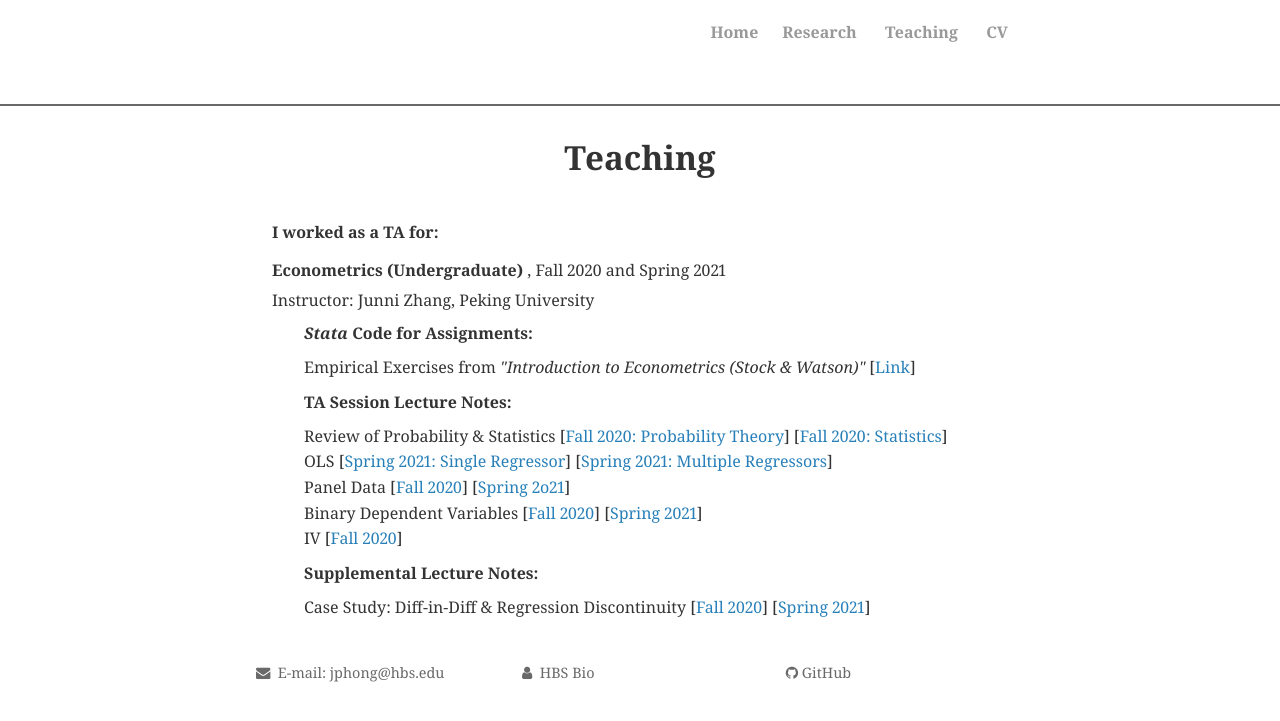
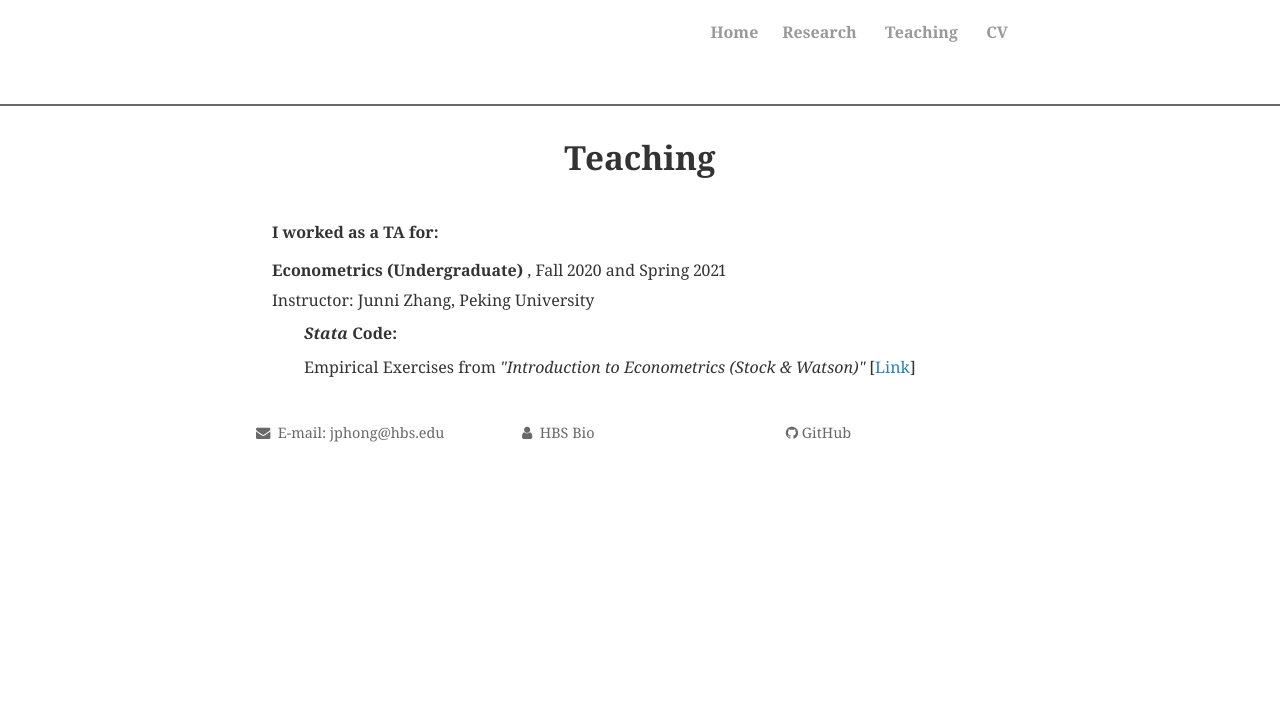
Before and after one commit to JingpengHong/JingpengHong.github.io, a Jekyll site: the page built from teaching.html, in a window 1280 px wide. Shown: the top 721 px of the page. Built offline with Jekyll 4.4.1, drawn with Linux system fonts in a browser that asks for light colours; nearby versions of some CDN libraries; comment, search, counter and statistics services are not loaded; a style sheet for code colours, icons or effects is not loaded.

Commit message:
Update teaching.html

```diff
--- a/teaching.html
+++ b/teaching.html
@@ -8,13 +8,5 @@
 <p style="line-height: 150%"> <strong> Econometrics (Undergraduate) </strong>, Fall 2020 and Spring 2021
 <p style="line-height: 50%"> Instructor: Junni Zhang, Peking University
 <br>
-<p style="text-align:justify;text-indent:2em"><b><i>Stata</i> Code for Assignments: </b>
+<p style="text-align:justify;text-indent:2em"><b><i>Stata</i> Code: </b>
 <p style="text-align:justify;text-indent:2em;line-height: 70%">Empirical Exercises from <i>"Introduction to Econometrics (Stock & Watson)" </i> [<a href="https://github.com/JingpengHong/Econometrics_TA.git" >Link</a>]
-<p style="text-align:justify;text-indent:2em;"><b>TA Session Lecture Notes: </b>
-<p style="text-align:justify;text-indent:2em;line-height: 70%">Review of Probability & Statistics [<a href="https://www.dropbox.com/s/62at9lfbtq2j41k/Lab1.pdf?dl=0" >Fall 2020: Probability Theory</a>] [<a href="https://www.dropbox.com/s/na318rb2jbj1r1d/Lab_II.pdf?dl=0" >Fall 2020: Statistics</a>]
-<p style="text-align:justify;text-indent:2em;line-height: 70%">OLS [<a href="https://www.dropbox.com/s/wetk8nyfxutmyda/notes_Ch4-5_Jingpeng.pdf?dl=0" >Spring 2021: Single Regressor</a>] [<a href="https://www.dropbox.com/s/nu4obkbv6hf38bu/notes_Ch6-7_Jingpeng.pdf?dl=0" >Spring 2021: Multiple Regressors</a>]
-<p style="text-align:justify;text-indent:2em;line-height: 70%">Panel Data [<a href="https://www.dropbox.com/s/jz18c6erfsnwxk8/ch10_PanelData_2020F.pdf?dl=0" >Fall 2020</a>] [<a href="https://www.dropbox.com/s/sl6g4omlj7yep9c/ch10_PanelData_2021S.pdf?dl=0" >Spring 2o21</a>]
-<p style="text-align:justify;text-indent:2em;line-height: 70%">Binary Dependent Variables [<a href="https://www.dropbox.com/s/lvm8v72fq9as5bw/ch11_ProbitLogit_2020F.pdf?dl=0" >Fall 2020</a>] [<a href="https://www.dropbox.com/s/nom4nruf9u2fvu2/ch11_ProbitLogit_2021S.pdf?dl=0" >Spring 2021</a>]
-<p style="text-align:justify;text-indent:2em;line-height: 70%"> IV [<a href="https://www.dropbox.com/s/e6pn9alqbfb5wwe/ch12_IV_2020F.pdf?dl=0" >Fall 2020</a>]
-<p style="text-align:justify;text-indent:2em;"> <b>Supplemental Lecture Notes: </b>
-<p style="text-align:justify;text-indent:2em;line-height: 70%"> Case Study: Diff-in-Diff & Regression Discontinuity [<a href="https://www.dropbox.com/s/pwx7c901m4fdjsh/SW3e_ch13_slides%20GE%20additional%20RD_DID_Jingpeng%20modified.pdf?dl=0" >Fall 2020</a>] [<a href="https://www.dropbox.com/s/gkx8poynu8a6tmn/SW3e_ch13_slides%2BGE%2Badditional%2BRD_DID_Jingpeng.pdf?dl=0" >Spring 2021</a>]
```
